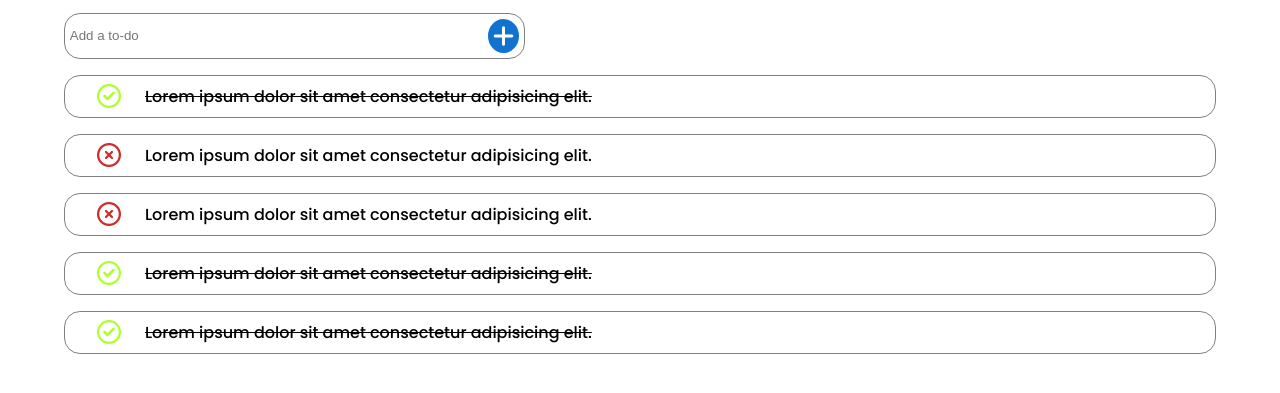
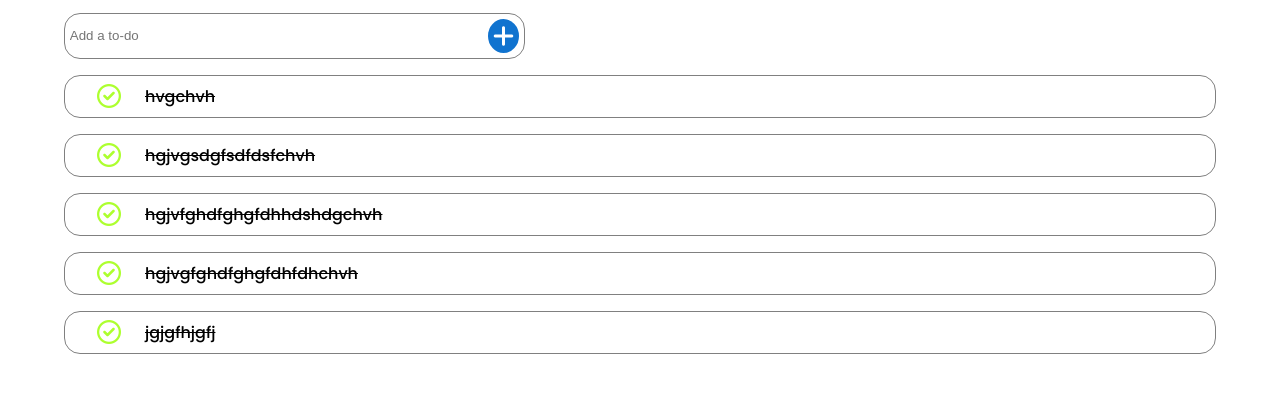
Before and after one commit to dariomontani/vue-todolist, a plain HTML site: page index.html in a window 1280 px wide. Shown: the part 103-496 px from the top of the page. Drawn offline with nearby package versions, Linux system fonts and the light colour scheme.

Commit message:
v-for {{todo.text}}

```diff
--- a/index.html
+++ b/index.html
@@ -27,34 +27,10 @@
                     <i class="fas fa-plus"></i>
                 </div>
 
-                <div class="containerToDo">
+                <div v-for="todo in todos" class="containerToDo">
                     <i class="far fa-check-circle"></i>
                     <i class="far fa-times-circle none"></i>
-                    <p class="lineThrough">Lorem ipsum dolor sit amet consectetur adipisicing elit.</p>
-                </div>
-
-                <div class="containerToDo">
-                    <i class="far fa-check-circle none"></i>
-                    <i class="far fa-times-circle"></i>
-                    <p>Lorem ipsum dolor sit amet consectetur adipisicing elit.</p>
-                </div>
-
-                <div class="containerToDo">
-                    <i class="far fa-check-circle none"></i>
-                    <i class="far fa-times-circle"></i>
-                    <p>Lorem ipsum dolor sit amet consectetur adipisicing elit.</p>
-                </div>
-
-                <div class="containerToDo">
-                    <i class="far fa-check-circle"></i>
-                    <i class="far fa-times-circle none"></i>
-                    <p class="lineThrough">Lorem ipsum dolor sit amet consectetur adipisicing elit.</p>
-                </div>
-
-                <div class="containerToDo">
-                    <i class="far fa-check-circle"></i>
-                    <i class="far fa-times-circle none"></i>
-                    <p class="lineThrough">Lorem ipsum dolor sit amet consectetur adipisicing elit.</p>
+                    <p class="lineThrough">{{todo.text}}</p>
                 </div>
 
             </main>
```
